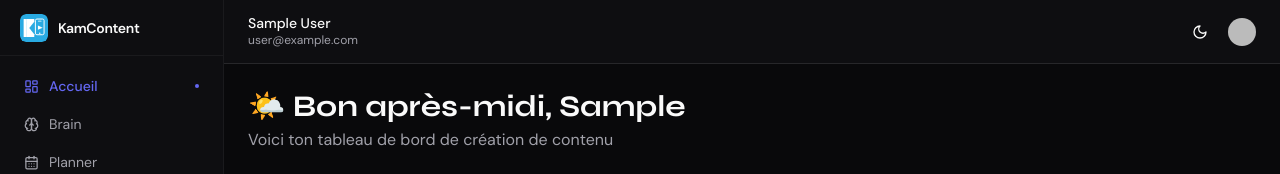
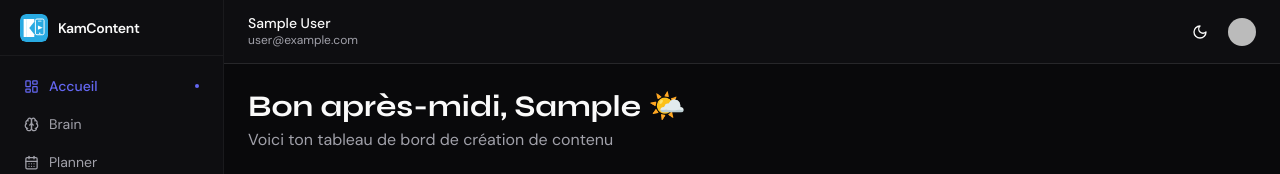
Before and after one commit to maruise237/KamContent, a Next.js app: page /dashboard in a window 1280 px wide. Shown: the top 174 px of the page. Built offline with nearby package versions, Linux system fonts and the light colour scheme; no server answers; the database is empty; sample sign-in values are in the browser's storage; some icons are missing.

Commit message:
style: fix greeting — emoji at end, Salut for 1h-5h, Bonjour from 6h
https://claude.ai/code/session_01RfZSDwYmcusLCCEVtMUATK

```diff
--- a/components/shared/DashboardHome.tsx
+++ b/components/shared/DashboardHome.tsx
@@ -28,15 +28,15 @@ const SHORTCUTS = [
 export function DashboardHome({ userName, weeklyPublished, weeklyTarget, streak, consistencyScore, nextTopic }: DashboardHomeProps) {
   const weekProgress = Math.min(100, Math.round((weeklyPublished / Math.max(weeklyTarget, 1)) * 100))
   const hour = new Date().getHours()
-  const greeting = hour < 12 ? 'Bonjour' : hour < 18 ? 'Bon après-midi' : 'Bonsoir'
-  const timeEmoji = hour < 12 ? '☀️' : hour < 18 ? '🌤️' : '🌙'
+  const greeting = hour < 1 ? 'Bonsoir' : hour < 6 ? 'Salut' : hour < 12 ? 'Bonjour' : hour < 18 ? 'Bon après-midi' : 'Bonsoir'
+  const timeEmoji = hour < 1 ? '🌙' : hour < 6 ? '⭐' : hour < 12 ? '☀️' : hour < 18 ? '🌤️' : '🌙'
 
   return (
     <div className="space-y-6">
       {/* Salutation */}
       <motion.div initial={{ opacity: 0, y: -10 }} animate={{ opacity: 1, y: 0 }}>
         <h1 className="font-display text-3xl font-bold">
-          {timeEmoji} {greeting}, {userName}
+          {greeting}, {userName} {timeEmoji}
         </h1>
         <p className="text-muted-foreground mt-1">
           Voici ton tableau de bord de création de contenu
```
